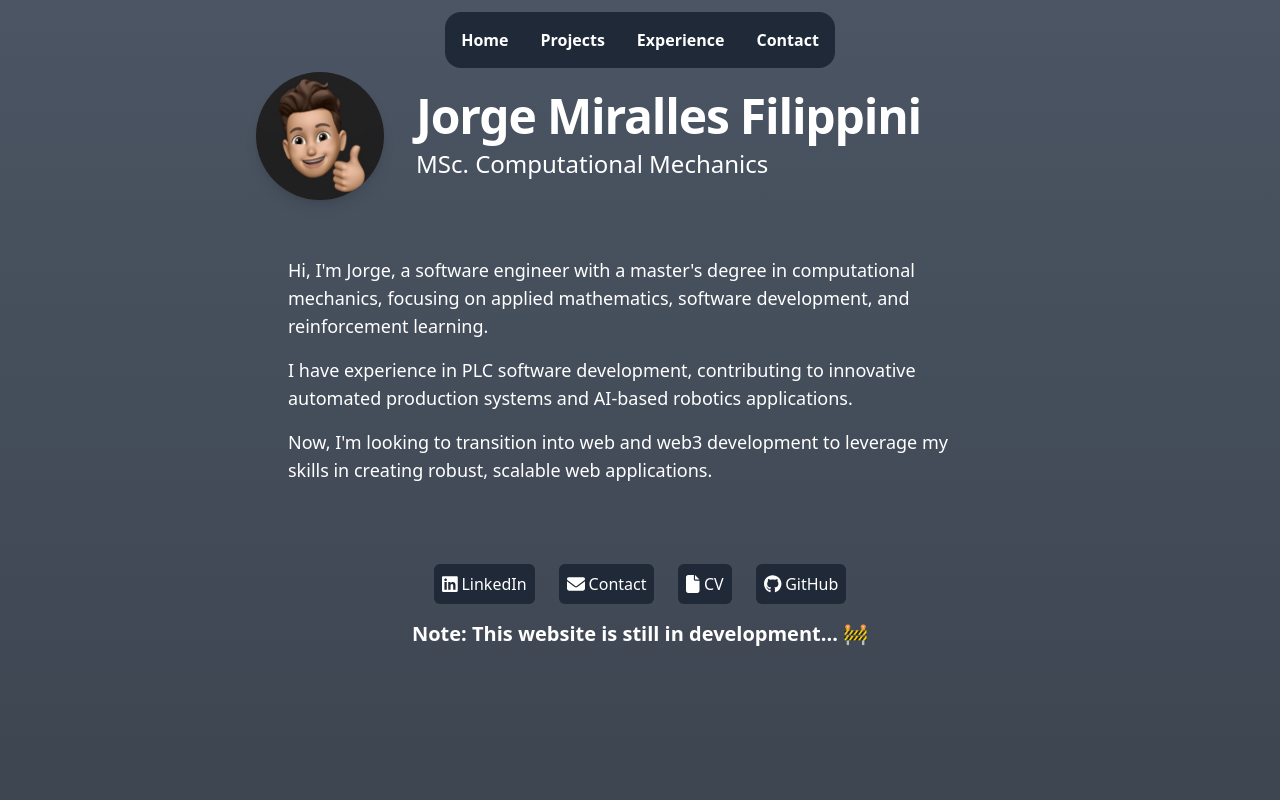
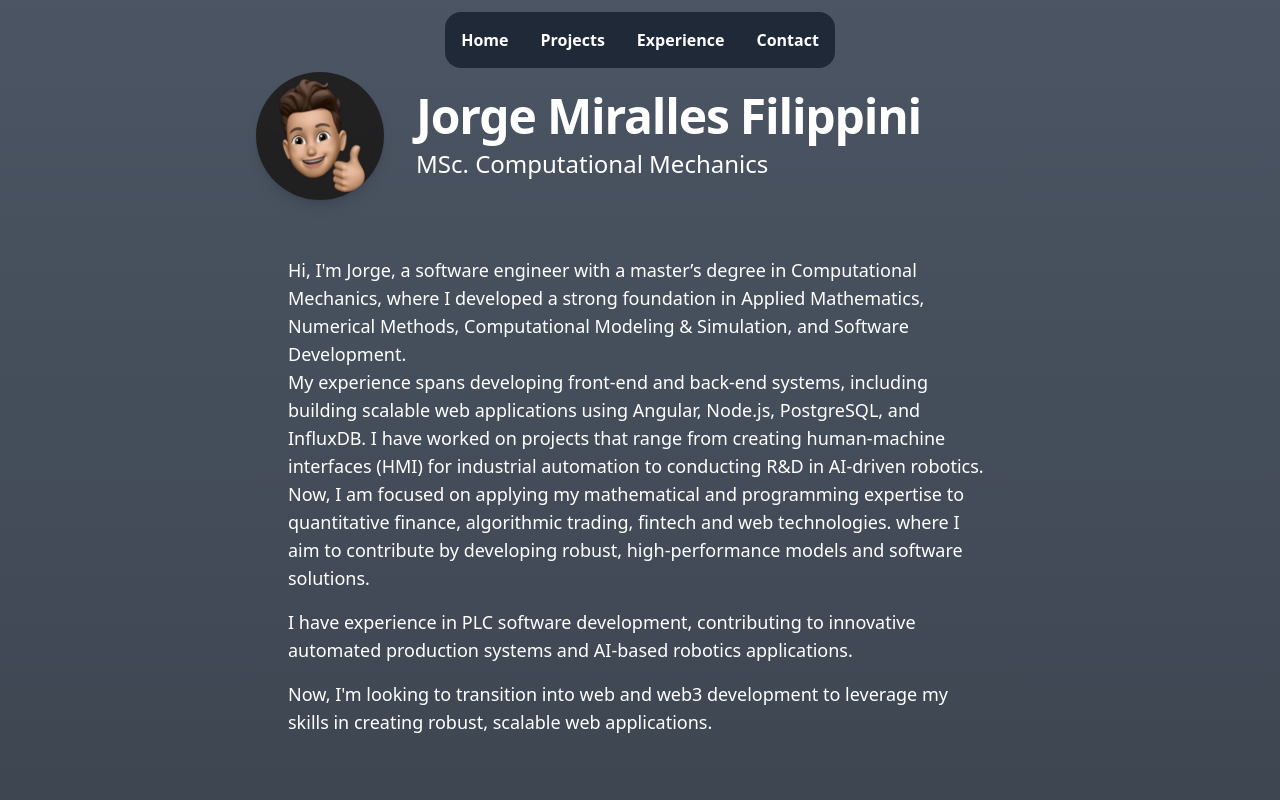
Before and after one commit to MirallesFJ/MyPortfolio, a React (Vite) app: page / in a window 1280 px wide. Shown: the top 800 px of the page. Built offline with nearby package versions, Linux system fonts and the light colour scheme.

Commit message:
focus on quant

```diff
--- a/src/components/Header.jsx
+++ b/src/components/Header.jsx
@@ -26,9 +26,23 @@ export default function Header() {
       {/* Introduction Section */}
       <div className="mt-6 text-base sm:text-lg leading-relaxed max-w-3xl mx-auto p-4 sm:p-8">
         <p>
-          Hi, I'm Jorge, a software engineer with a master's degree in
-          computational mechanics, focusing on applied mathematics, software
-          development, and reinforcement learning.
+          Hi, I'm Jorge, a software engineer with a master’s degree in
+          Computational Mechanics, where I developed a strong foundation in
+          Applied Mathematics, Numerical Methods, Computational Modeling &
+          Simulation, and Software Development.
+        </p>
+        <p>
+          My experience spans developing front-end and back-end systems,
+          including building scalable web applications using Angular, Node.js,
+          PostgreSQL, and InfluxDB. I have worked on projects that range from
+          creating human-machine interfaces (HMI) for industrial automation to
+          conducting R&D in AI-driven robotics.
+        </p>
+        <p>
+          Now, I am focused on applying my mathematical and programming
+          expertise to quantitative finance, algorithmic trading, fintech and
+          web technologies. where I aim to contribute by developing robust,
+          high-performance models and software solutions.
         </p>
         <p className="mt-4">
           I have experience in PLC software development, contributing to
```
